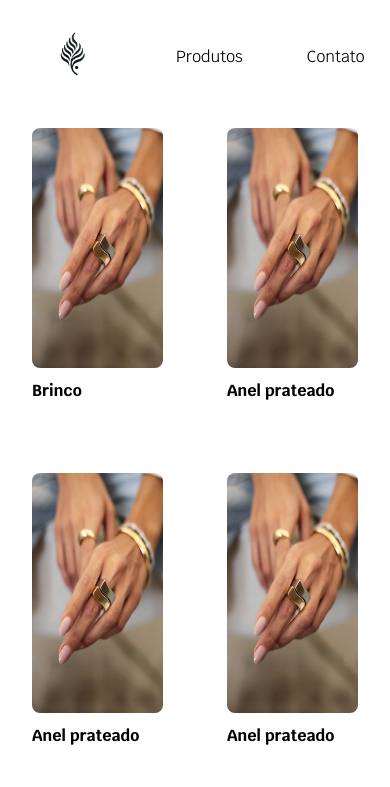
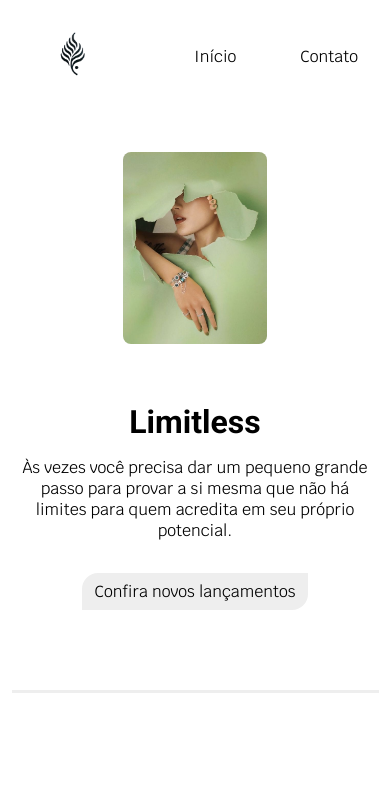
Before and after one commit to GuEstivalet/Loja-Pessoal, a React (Vite) app in the folder jewelry/: page / in a window 390 px wide. Shown: the top 787 px of the page. Built offline with nearby package versions, Linux system fonts and the light colour scheme.

Commit message:
Ajuste em secHero

```diff
--- a/jewelry/src/components/Contato.module.css
+++ b/jewelry/src/components/Contato.module.css
@@ -13,6 +13,8 @@
 
 .contato img {
     height: 100%;
+    border: 2px solid #eee;
+    padding: .2rem;
 }
 
 .dados{
--- a/jewelry/src/components/Header.jsx
+++ b/jewelry/src/components/Header.jsx
@@ -7,7 +7,7 @@ const Header = () => {
    <nav className={styles.header}>
       <ul>
         <li><NavLink className={styles.logo} to='/' end><img src='src/assets/image-logo.png'/></NavLink></li>
-        <li><NavLink className={styles.link} to='/' end>Produtos</NavLink></li>
+        <li><NavLink className={styles.link} to='/' end>Início</NavLink></li>
         <li><NavLink className={styles.link} to='contato'>Contato</NavLink></li>
       </ul>
    </nav>
--- a/jewelry/src/components/Header.module.css
+++ b/jewelry/src/components/Header.module.css
@@ -2,7 +2,8 @@
     position: fixed;
     z-index: 100;
     background: white;
-    width: 100%;
+    width: 100%;                /* Garante que o header ocupe toda a largura */
+    max-width: 100vw;            /* Previne overflow além da largura da tela */
     height: 5rem;
     padding: 1rem 2rem; /* Padding para espaçamento lateral e superior */
     display: flex;
--- a/jewelry/src/components/NotFound.module.css
+++ b/jewelry/src/components/NotFound.module.css
@@ -8,4 +8,6 @@
 
 .notfound img {
     height: 25rem;
+    border: 2px solid #eee;
+    padding: .2rem;
 }
--- a/jewelry/src/components/Produto.module.css
+++ b/jewelry/src/components/Produto.module.css
@@ -2,7 +2,7 @@
     display: grid;
     grid-template-columns: 1fr 1fr;
     gap: 2rem;
-    padding-top: 7rem;
+    padding-top: 2rem;
 }
 
 .produto img{
--- a/jewelry/src/components/Produtos.jsx
+++ b/jewelry/src/components/Produtos.jsx
@@ -3,6 +3,7 @@ import styles from "./Produtos.module.css";
 import { Link } from "react-router-dom";
 import Head from './Head';
 import produtosData from "../jsons/produtos.json";
+import SecHero from './SecHero';
 
 const Produtos = () => {
   const [produtos, setProdutos] = React.useState([]);
@@ -14,7 +15,11 @@ const Produtos = () => {
   if (!produtos.length) return null;
 
   return (
-    <div className={`${styles.produtos} animeLeft`}>
+    <main>
+      <div>
+        <SecHero/>
+      </div>
+      <div  className={`${styles.produtos} animeLeft`}>
         <Head title={`Ada | Produtos`} description={`Área de produtos`} />
         {produtos.map((produto) => (
           <Link to={`produto/${produto.id}`} key={produto.id}>
@@ -23,6 +28,7 @@ const Produtos = () => {
           </Link>
         ))}
       </div>
+    </main>
   );
 };
 
--- a/jewelry/src/components/Produtos.module.css
+++ b/jewelry/src/components/Produtos.module.css
@@ -2,7 +2,7 @@
     display: grid;
     grid-template-columns: repeat(2,1fr);
     gap: 4rem;
-    padding-top: 7rem;
+    padding-top: 5rem;
     margin: 1rem 2rem;
 }
 
--- a/jewelry/src/components/SecHero.jsx
+++ b/jewelry/src/components/SecHero.jsx
@@ -1,17 +1,17 @@
-import React from 'react'
-import styles from './SecHero.module.css'
+import React from 'react';
+import styles from './SecHero.module.css';
 
 const SecHero = () => {
   return (
-    <section>
-        <img src='src/assets/hero-section.jpg'/>
-        <div className={styles.sec-hero}>
-            <h1>Limitless</h1>
-            <p>As vezes você precisa dar um pequeno grande passo para provar a si mesma que não há limites para quem acredita em seu próprio potencial.</p>
-            <a href="">Confira novos lançamentos</a>
+    <section className={styles.secHero}>
+        <img src='src/assets/hero-section.jpg' alt="Imagem de uma mulher atras de uma parede de papel reasgada por ela." />
+        <div>
+          <h1>Limitless</h1>
+          <p>Às vezes você precisa dar um pequeno grande passo para provar a si mesma que não há limites para quem acredita em seu próprio potencial.</p>
+          <a href="/">Confira novos lançamentos</a>
         </div>
     </section>
-  )
-}
+  );
+};
 
-export default SecHero
+export default SecHero;
--- a/jewelry/src/components/SecHero.module.css
+++ b/jewelry/src/components/SecHero.module.css
@@ -0,0 +1,118 @@
+@import url('https://fonts.googleapis.com/css2?family=Krub:ital,wght@0,200;0,300;0,400;0,500;0,600;0,700;1,200;1,300;1,400;1,500;1,600;1,700&family=Roboto:ital,wght@0,100;0,300;0,400;0,500;0,700;0,900;1,100;1,300;1,400;1,500;1,700;1,900&display=swap');
+
+
+/* Compensa a largura da barra de rolagem */
+.container {
+    padding-right: calc(100vw - 100%);
+}
+
+/* Hero Section */
+.secHero {
+    margin-top: 9rem;
+    border-bottom: 3px solid #eee;
+    display: flex;
+    align-items: center;
+    justify-content: center;
+    padding: 2rem;
+    padding-bottom: 5rem; /* Espaçamento extra na borda inferior */
+    width: 100%;
+    max-width: 70vw;
+    margin: 9rem auto 0;
+    flex-wrap: wrap;
+    gap: 2rem;
+}
+
+/* Imagem */
+.secHero img {
+    height: 20rem;
+    max-width: 100%;
+    object-fit: cover;
+    margin: 0 2rem;
+}
+
+/* Título */
+.secHero h1 {
+    font-family: 'Roboto', sans-serif;
+    font-size: 3.5rem;
+    margin-bottom: 0.5rem;
+    text-align: center;
+}
+
+/* Parágrafos */
+.secHero p {
+    font-family: 'Krub', sans-serif;
+    margin-bottom: 2rem;
+    text-align: center;
+}
+
+/* Link Botão */
+.secHero a {
+    font-family: 'Krub', sans-serif;
+    padding: 0.7rem 1rem;
+    background: #eee;
+    border-top-left-radius: 1rem;
+    border-bottom-right-radius: 1rem;
+    text-decoration: none;
+    display: flex;              /* Flexível */
+    justify-content: center;    /* Centraliza horizontalmente */
+    align-items: center;        /* Centraliza verticalmente */
+    text-align: center;         /* Alinha o texto no centro */
+    width: fit-content;         /* Ajusta a largura ao conteúdo */
+    margin: 0 auto;             /* Centraliza o botão no container */
+}
+
+.secHero a:hover {
+    transition: 0.3s;
+    background: #aaa;
+    color: white;
+}
+
+
+/* Centraliza o botão horizontalmente */
+.secHero a {
+    margin: 0 auto; /* Centraliza horizontalmente */
+}
+
+/* Efeito ao passar o mouse */
+.secHero a:hover {
+    transition: 0.3s;
+    background: #aaa;
+    color: white;
+}
+
+/* Media Queries para Responsividade */
+@media (max-width: 768px) {
+    .secHero {
+        flex-direction: column;
+        padding: 1rem;
+        max-width: 90vw;
+        padding-bottom: 5rem;
+    }
+
+    .secHero img {
+        height: 15rem;
+    }
+
+    .secHero h1 {
+        font-size: 2.5rem;
+    }
+}
+
+@media (max-width: 480px) {
+    .secHero {
+        padding: 0.5rem;
+        padding-bottom: 5rem;
+    }
+
+    .secHero h1 {
+        font-size: 2rem;
+    }
+
+    .secHero img {
+        height: 12rem;
+    }
+
+    .secHero a {
+        padding: 0.5rem 0.8rem;
+    }
+}
--- a/jewelry/src/jsons/produtos.json
+++ b/jewelry/src/jsons/produtos.json
@@ -20,7 +20,7 @@
       ]
     },
     {
-      "id": "2",
+      "id": "3",
       "nome": "Anel prateado",
       "preco": "49.99",
       "descricao": "Anel compostos por prata 925. Uma qualidade compatível com o que você merece.",
@@ -30,7 +30,7 @@
       ]
     },
     {
-      "id": "2",
+      "id": "4",
       "nome": "Anel prateado",
       "preco": "49.99",
       "descricao": "Anel compostos por prata 925. Uma qualidade compatível com o que você merece.",
```
Lines whose indentation alone changed are shown as unchanged.
